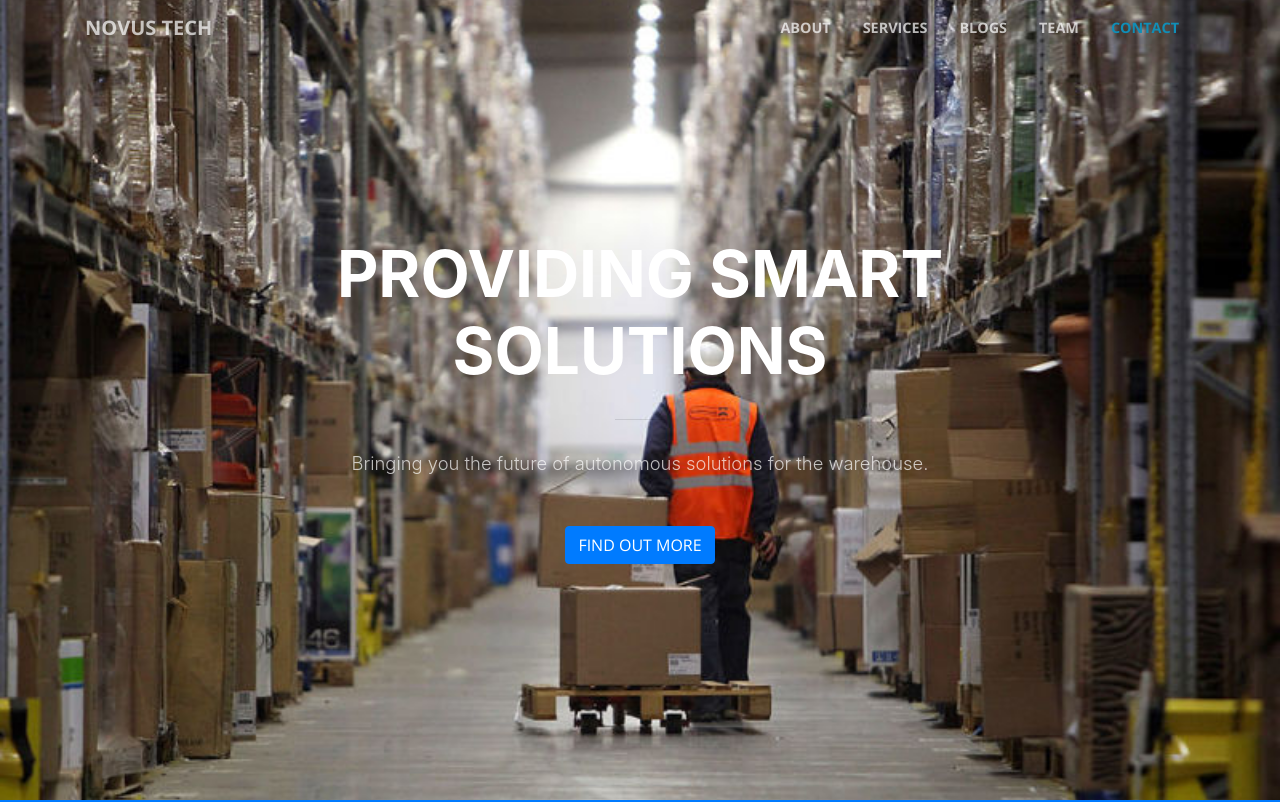
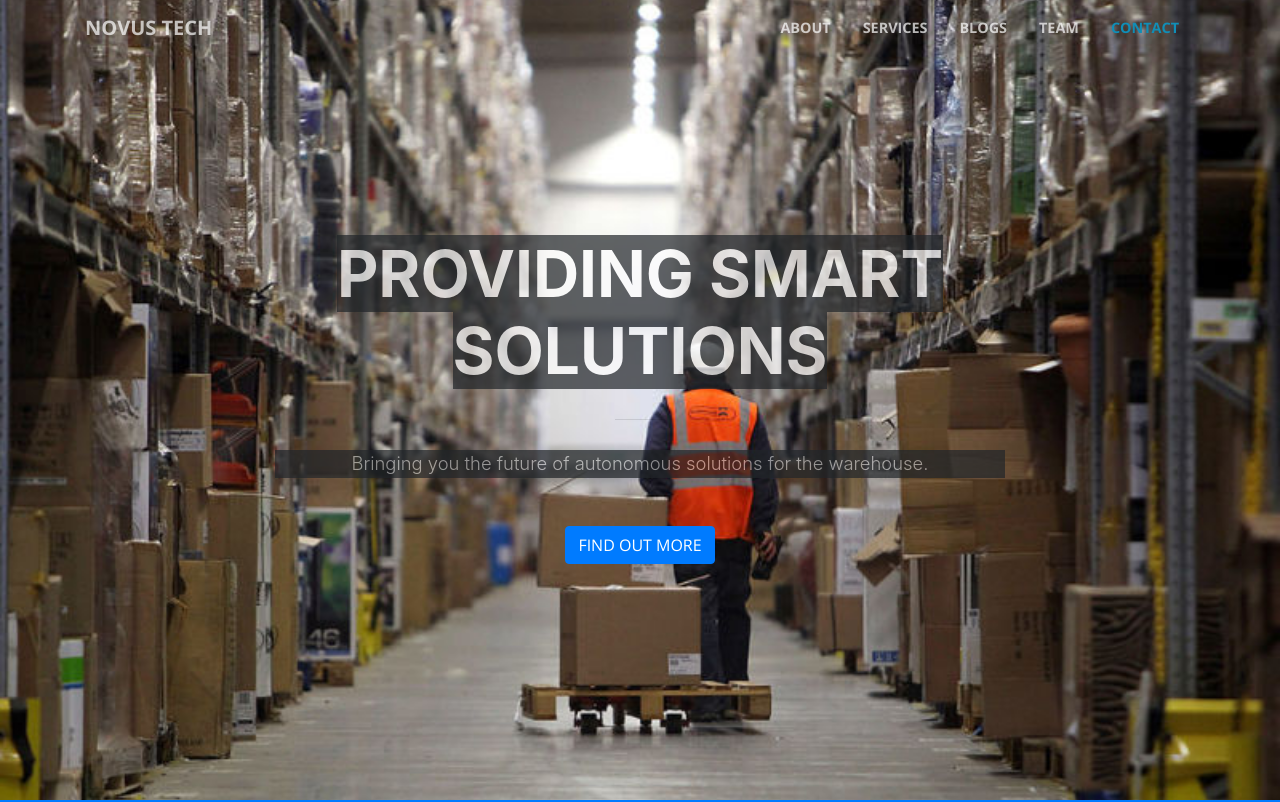
Before and after one commit to novus-tech/novus-tech.github.io, a website with bundled scripts: page index.html in a window 1280 px wide. Shown: the top 802 px of the page. Built offline with nearby package versions, Linux system fonts and the light colour scheme.

Commit message:
Added transparent text background

```diff
--- a/css/custom.css
+++ b/css/custom.css
@@ -1,3 +1,8 @@
 #pictureText {
 
 }
+
+#opBack {
+	background-color: #212529;
+	opacity: 0.7;
+}
--- a/index.html
+++ b/index.html
@@ -23,6 +23,7 @@
 
     <!-- Custom styles for this template -->
     <link href="css/creative.min.css" rel="stylesheet">
+    <link href="css/custom.css" rel="stylesheet">
 
   </head>
 
@@ -65,12 +66,12 @@
         <div class="row">
           <div class="col-lg-10 mx-auto">
             <h1 class="text-uppercase">
-              <strong>Providing Smart Solutions</strong>
+              <strong id="opBack">Providing Smart Solutions</strong>
             </h1>
             <hr>
           </div>
           <div class="col-lg-8 mx-auto">
-            <p class="text-faded mb-5">Bringing you the future of autonomous solutions for the warehouse.</p>
+            <p class="text-faded mb-5" id="opBack">Bringing you the future of autonomous solutions for the warehouse.</p>
             <a class="btn btn-primary btn-xl js-scroll-trigger" href="#about">Find Out More</a>
           </div>
         </div>
```
Also changed, not shown: blog.html (+5 -3 lines).
